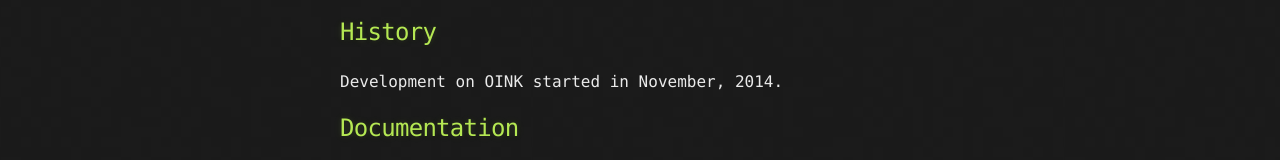
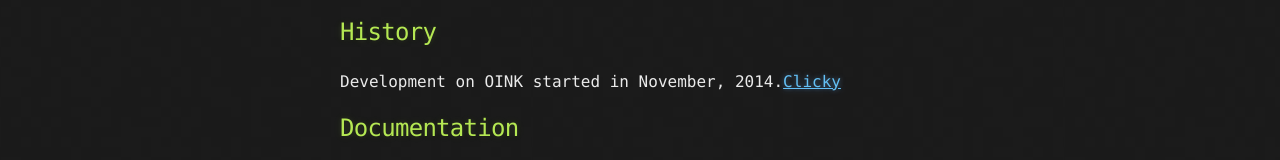
Before and after one commit to bopopescu/oink, a plain HTML site: page index.html in a window 1280 px wide. Shown: the part 596-756 px from the top of the page. Drawn offline with Linux system fonts and the light colour scheme.

Commit message:
Test commit.

```diff
--- a/index.html
+++ b/index.html
@@ -45,7 +45,7 @@
 <h2>
 <a id="history" class="anchor" href="#history" aria-hidden="true"><span class="octicon octicon-link"></span></a>History</h2>
 
-<p>Development on OINK started in November, 2014.</p>
+<p>Development on OINK started in November, 2014.<a href="a.html">Clicky</a></p>
 
 <h2>
 <a id="documentation" class="anchor" href="#documentation" aria-hidden="true"><span class="octicon octicon-link"></span></a>Documentation</h2>
```
